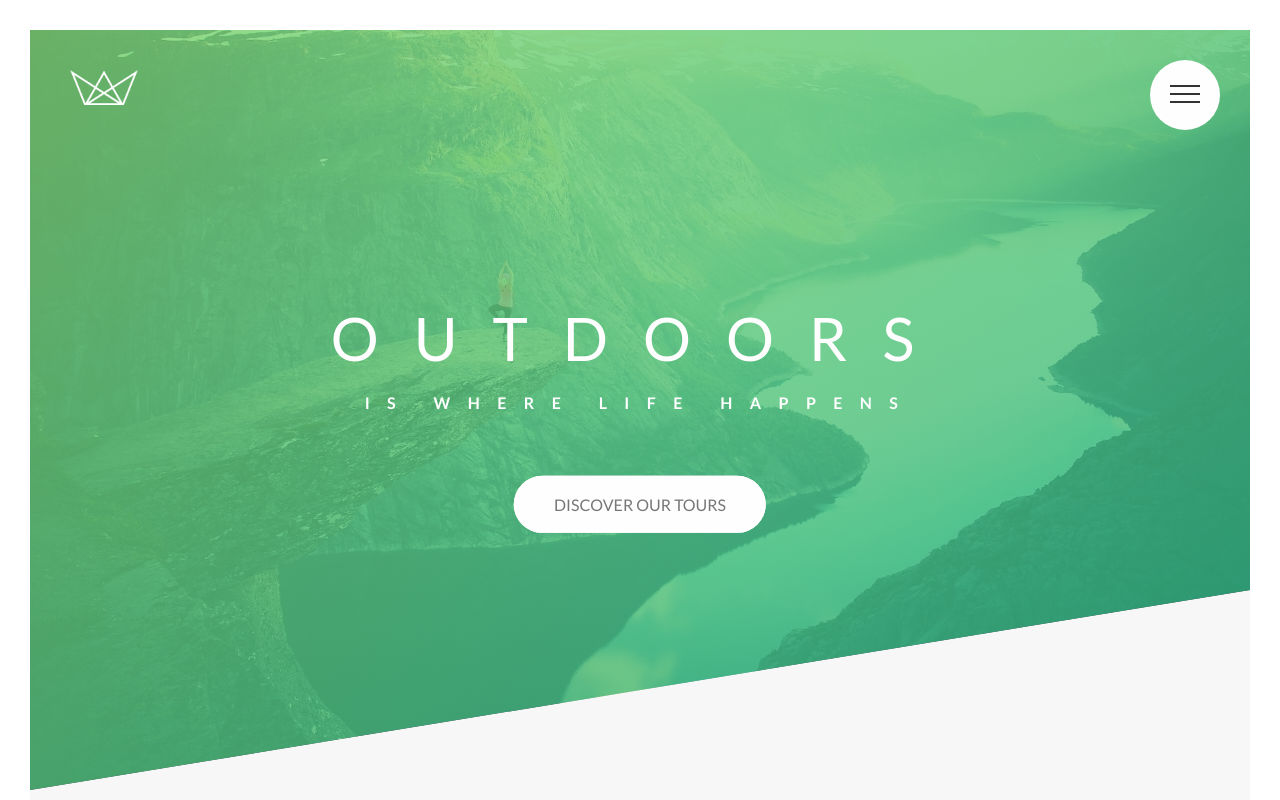
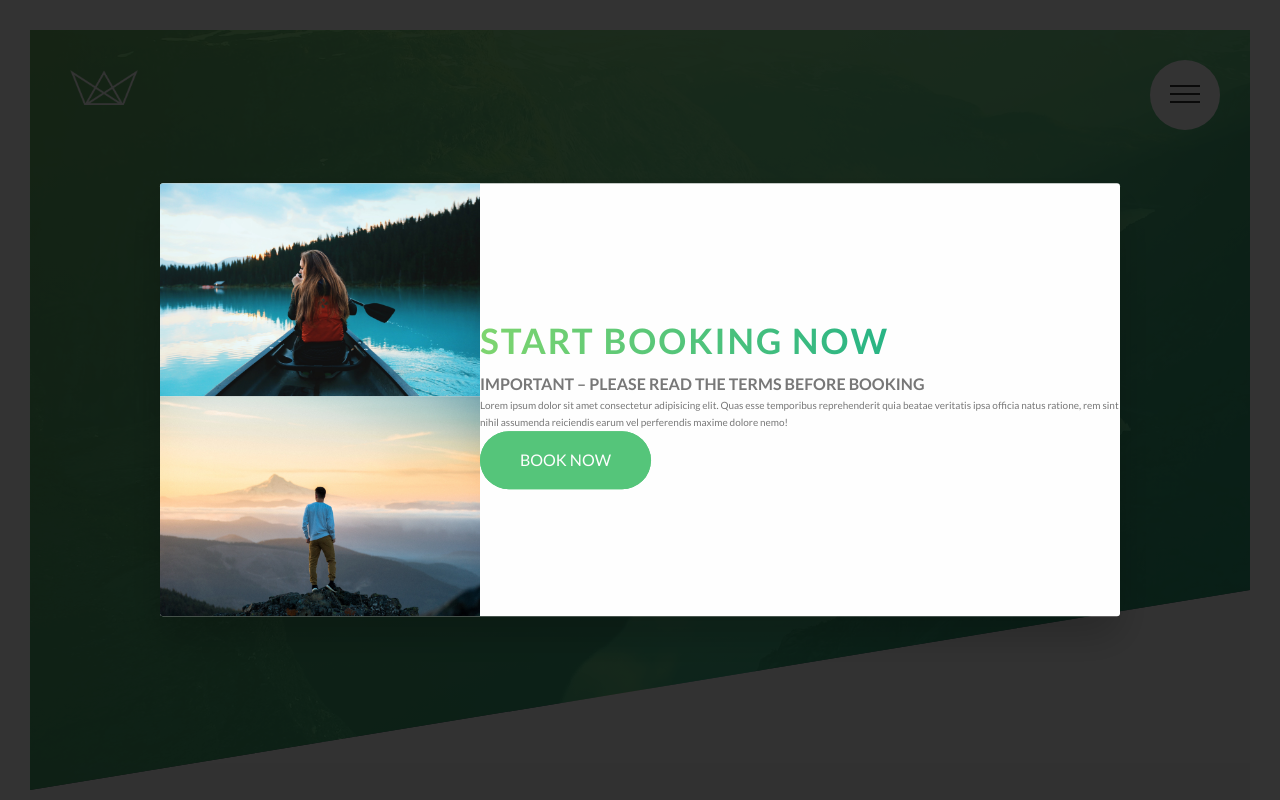
Before and after one commit to FrankBatista1/Natours-css-project, a website: page index.html in a window 1280 px wide. Shown: the top 800 px of the page. Drawn offline with Linux system fonts and the light colour scheme.

Commit message:
popup as a fixed element

```diff
--- a/index.html
+++ b/index.html
@@ -396,6 +396,22 @@
         </div>
       </div>
     </footer>
+
+    <div class="popup">
+      <div class="popup__content">
+        <div class="popup__left">
+          <img class="popup__img" src="./img/nat-8.jpg" alt="Tour photo">
+          <img class="popup__img" src="./img/nat-9.jpg" alt="Tour photo">
+        </div>
+        <div class="popup__right">
+          <h2 class="heading-secundary">Start booking now</h2>
+          <h3 class="heading-tertiary">Important &ndash; please read the terms before booking</h3>
+          <p class="popup__text">Lorem ipsum dolor sit amet consectetur adipisicing elit. Quas esse temporibus reprehenderit quia beatae veritatis ipsa officia natus ratione, rem sint nihil assumenda reiciendis earum vel perferendis maxime dolore nemo!</p>
+          <a href="#" class="btn btn--green">Book now
+          </a>
+        </div>
+      </div>
+    </div>
     <!--
       <section>
       <div class="grid-test">
--- /dev/null
+++ b/sass/components/_popup.scss
@@ -0,0 +1,42 @@
+.popup {
+  height: 100vh;
+  width: 100%;
+  position: fixed;
+  top: 0;
+  left: 0;
+  background-color: rgba($color-black, .8);
+  z-index: 200;
+
+  &__content {
+    width: 75%;
+    background-color: $color-white;
+    box-shadow: 0 2rem 4rem rgba($color-black, .2);
+    position: absolute;
+    top: 50%;
+    left: 50%;
+    transform: translate(-50%, -50%);
+    border-radius: 3px;
+    display: table;
+    overflow: hidden;
+  }
+
+  &__left {
+    width: 33.33333333%;
+    display: table-cell;
+  }
+
+  &__right {
+    width: 66.66666667%;
+    display: table-cell;
+    vertical-align: middle;
+  }
+
+  &__img {
+    display: block;
+    width: 100%;
+  }
+
+  &__text {
+
+  }
+}
--- a/sass/layout/_navigation.scss
+++ b/sass/layout/_navigation.scss
@@ -39,7 +39,8 @@
     left: 0;
     z-index: 100;
     opacity: 0;
-    width: 50%;
+    width: 0%;
+    transform: translateX(-20rem);
     transition: all .8s  cubic-bezier(.77,.5,.24,1.17);
   }
 
@@ -89,6 +90,7 @@
   &__checkbox:checked ~ &__nav{
     width: 100%;
     opacity: 1;
+    transform: translateX(0rem);
   }
 
   //Icon
--- a/sass/main.scss
+++ b/sass/main.scss
@@ -14,6 +14,7 @@
 @import "./components/story";
 @import "./components/bg-video";
 @import "./components/form";
+@import "./components/popup";
 
 @import "./layout/header";
 @import "./layout/grid";
```
Also changed, not shown: css/style.css, 1 other file.
